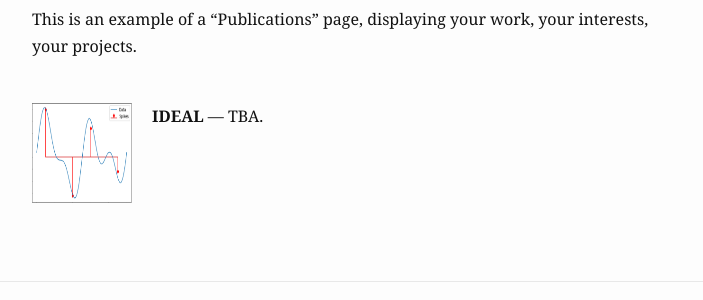
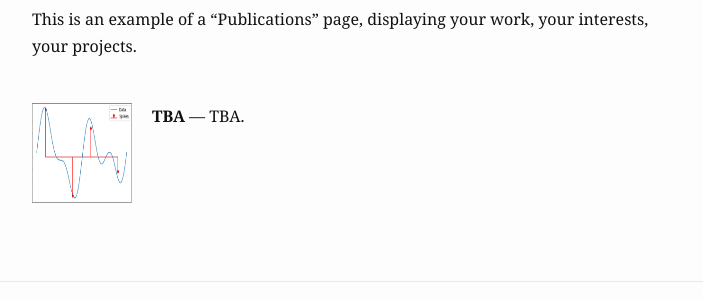
Before and after one commit to ignacontreras/ignacontreras.github.io, a Jekyll site: the page built from publications.md, in a window 1280 px wide. Shown: the part 150-450 px from the top of the page, without its empty margins (288-991 px from the left). Built offline with Jekyll 4.4.1, drawn with Linux system fonts in a browser that asks for light colours.

Commit message:
Update publications.md

```diff
--- a/publications.md
+++ b/publications.md
@@ -3,7 +3,7 @@ layout: publications
 title: Publications
 slug: /publications
 items:
-  - title: IDEAL
+  - title: TBA
     image:
       src: /assets/img/publications/spikes_wp.PNG
       alt: spikes_wp
```
